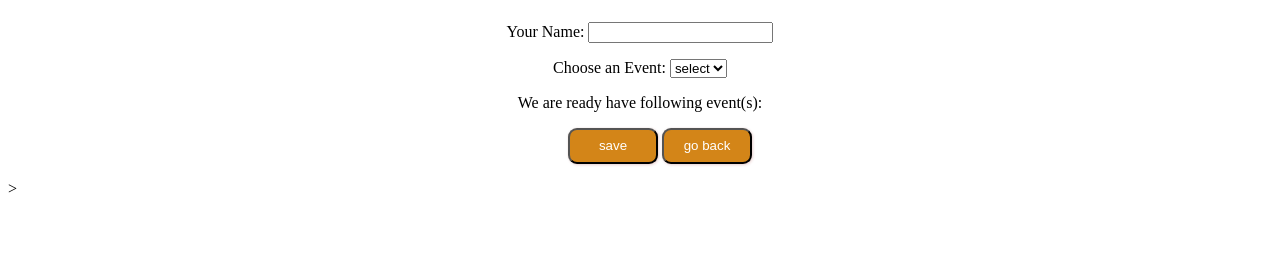
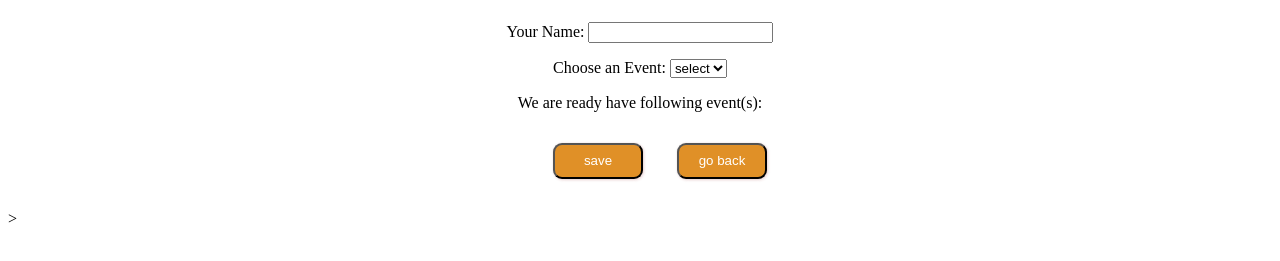
Before and after one commit to QMeier/project_1, a plain HTML site: page SignUp.html in a window 1280 px wide. Shown: the part 95-356 px from the top of the page. Drawn offline with Linux system fonts and the light colour scheme.

Commit message:
background

```diff
--- a/SubpageStyle.css
+++ b/SubpageStyle.css
@@ -57,7 +57,8 @@
 
 #button{
 	width:90px;
-	background-color: #D38518;
+	margin: 15px;
+	background-color: #E09027;
 	line-height: 30px;
 	text-align:center;
 	color:white;
```
